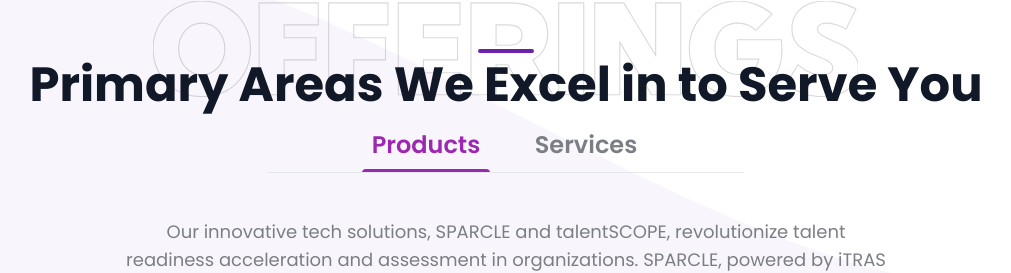
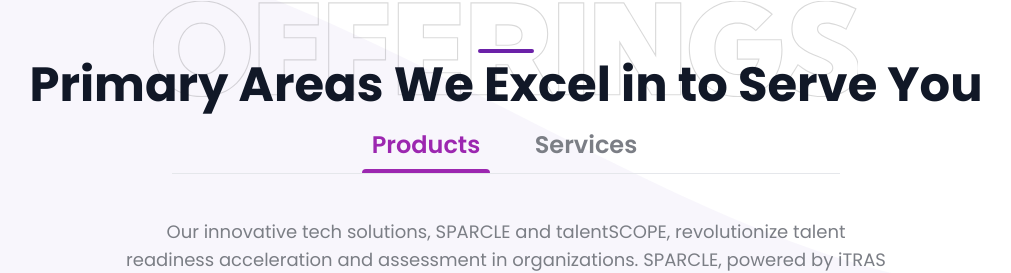
Before and after one commit to Satyarshi/mydayone, a Next.js app: page / in a window 1280 px wide. Shown: the part 5897-6170 px from the top of the page, without its empty margins (134-1145 px from the left). Built offline with nearby package versions, Linux system fonts and the light colour scheme; no server answers; the database is empty.

Commit message:
Adjust underline width and position in OfferingSection for improved aesthetics

```diff
--- a/src/components/home/OfferingSection.tsx
+++ b/src/components/home/OfferingSection.tsx
@@ -53,7 +53,7 @@ const OfferingSection: React.FC = () => {
             </div>
             {/* Animated underline */}
 
-            <hr className="w-[50%] mx-auto relative top-[-5px]" />
+            <hr className="w-[70%] mx-auto relative top-[-4px]" />
           </div>
 
           {/* Tab Content */}
```
